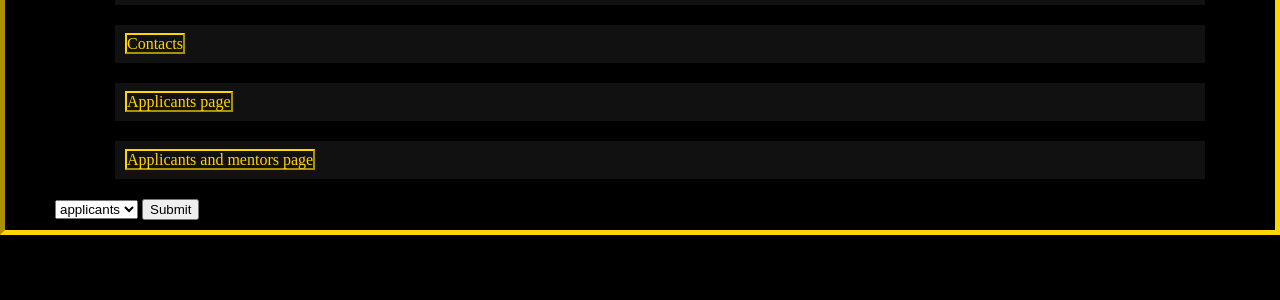
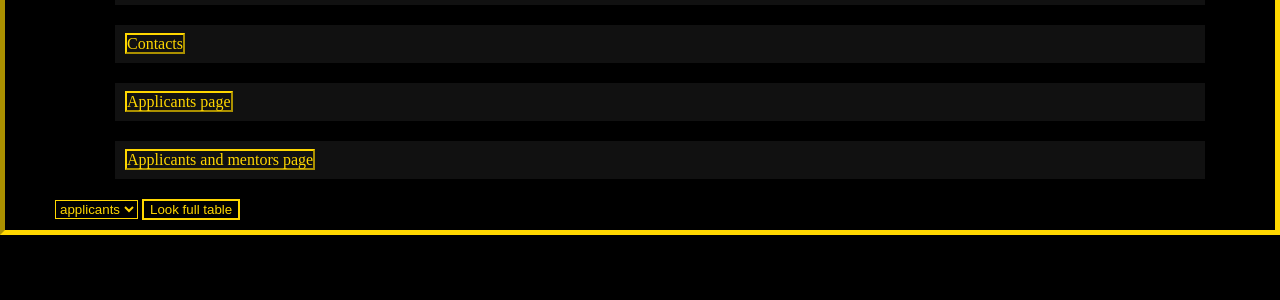
Before and after one commit to meanzwhile/SQLbasic, a Flask app: page / in a window 1280 px wide. Shown: the part 254-554 px from the top of the page. Run offline with Flask 2, Linux system fonts and the light colour scheme.

Commit message:
Show full table implemented

```diff
--- a/SQLnotsobasic/main.py
+++ b/SQLnotsobasic/main.py
@@ -98,14 +98,13 @@ def applicants_and_mentors():
     return render_template("answer.html", column_name=column_name, answer_list=answer_list)
 
 
-@app.route("/add_data", methods=["GET", "POST"])
-def add_data():
-    if request.method == "GET":
-        x = request.form[value]
-        print(x)
-        return render_template("add_data.html")
-    if request.method == "POST":
-        return render_template("index.html")
+@app.route("/show-full-table", methods=["POST"])
+def show_full_table():
+    print("THIS FUCKING SHIT IS CALLED\n\n\n\n\n")
+    table = request.form["name"]
+    column_name = [col_names[0] for col_names in get_description("SELECT * FROM {};".format(table))]
+    answer_list = database_handler("SELECT * FROM {};".format(table))
+    return render_template("answer.html", column_name=column_name, answer_list=answer_list)
 
 
 if __name__ == '__main__':
--- a/SQLnotsobasic/static/style.css
+++ b/SQLnotsobasic/static/style.css
@@ -32,5 +32,19 @@ td {
     color: gold;
 }
 p {
-    color: gold
+    color: gold;
 }
+select {
+    border-color: gold;
+    background-color: black;
+    color: gold;
+}
+.submit-button {
+    background-color: black;
+    border: 2px solid gold;
+    display: inline-block;
+    color: gold;
+}
+.submit-button:hover {
+    background-color: green;
+}
--- a/SQLnotsobasic/templates/index.html
+++ b/SQLnotsobasic/templates/index.html
@@ -15,13 +15,13 @@
             <li><a href="/applicants">Applicants page</a></li>
             <li><a href="/applicants-and-mentors">Applicants and mentors page</a></li>
         </ul>
-        <form method="POST" action="add_data">
-            <select>
-                <option value="applicants">applicants</option>
-                <option value="mentors">mentors</option>
-                <option value="school">school</option>
+        <form action="{{ url_for('show_full_table') }}" method="POST">
+            <select name="name">
+                <option>applicants</option>
+                <option>mentors</option>
+                <option>schools</option>
             </select>
-            <button type="submit" name="create" value="Create">Submit</button>
+            <button class="submit-button" type="submit" value="Create">Look full table</button>
         </form>
     </body>
 </html>
```
Also changed, not shown: SQLnotsobasic/templates/add_data.html (deleted, +0 -15 lines).
